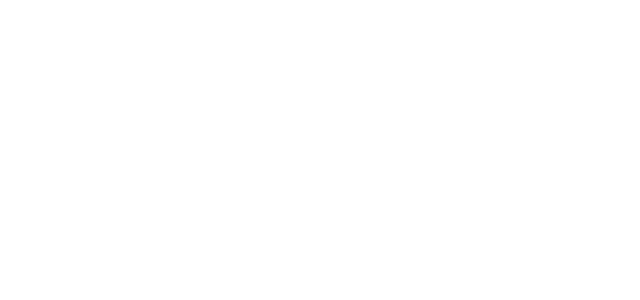
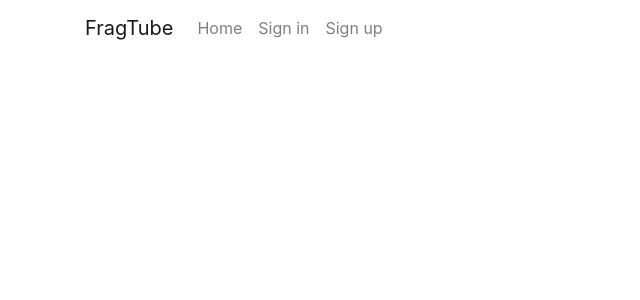
Before and after one commit to ThomasWharton/frag-tube, a React (Create React App) app in the folder frontend/: page / in a window 1280 px wide. Shown: the top 300 px of the page, without its empty margins (0-640 px from the left). Built offline with nearby package versions, Linux system fonts and the light colour scheme.

Commit message:
Feat: Add navbar component

```diff
--- a/frontend/src/App.js
+++ b/frontend/src/App.js
@@ -1,8 +1,10 @@
 import './App.css';
+import NavBar from './components/NavBar';
 
 function App() {
   return (
     <div className="App">
+      <NavBar />
     </div>
   );
 }
--- /dev/null
+++ b/frontend/src/components/NavBar.js
@@ -0,0 +1,22 @@
+import React from "react";
+import { Navbar, Container, Nav } from "react-bootstrap";
+
+const NavBar = () => {
+  return (
+    <Navbar expand="md" fixed="top">
+      <Container>
+        <Navbar.Brand>FragTube</Navbar.Brand>
+        <Navbar.Toggle aria-controls="basic-navbar-nav" />
+        <Navbar.Collapse id="basic-navbar-nav">
+          <Nav className="mr-auto">
+            <Nav.Link>Home</Nav.Link>
+            <Nav.Link>Sign in</Nav.Link>
+            <Nav.Link>Sign up</Nav.Link>
+          </Nav>
+        </Navbar.Collapse>
+      </Container>
+    </Navbar>
+  );
+};
+
+export default NavBar;
```
